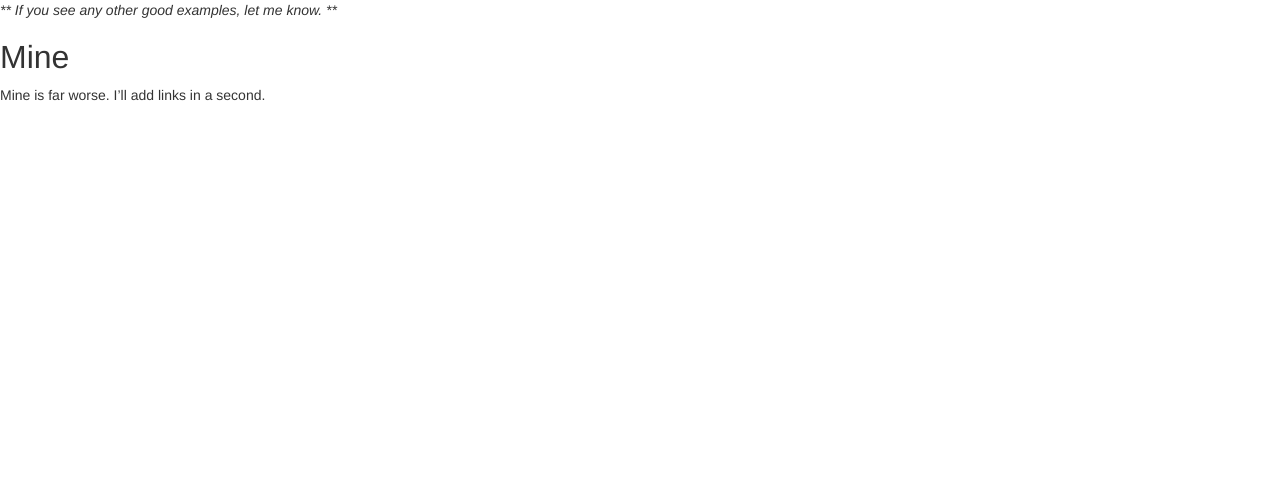
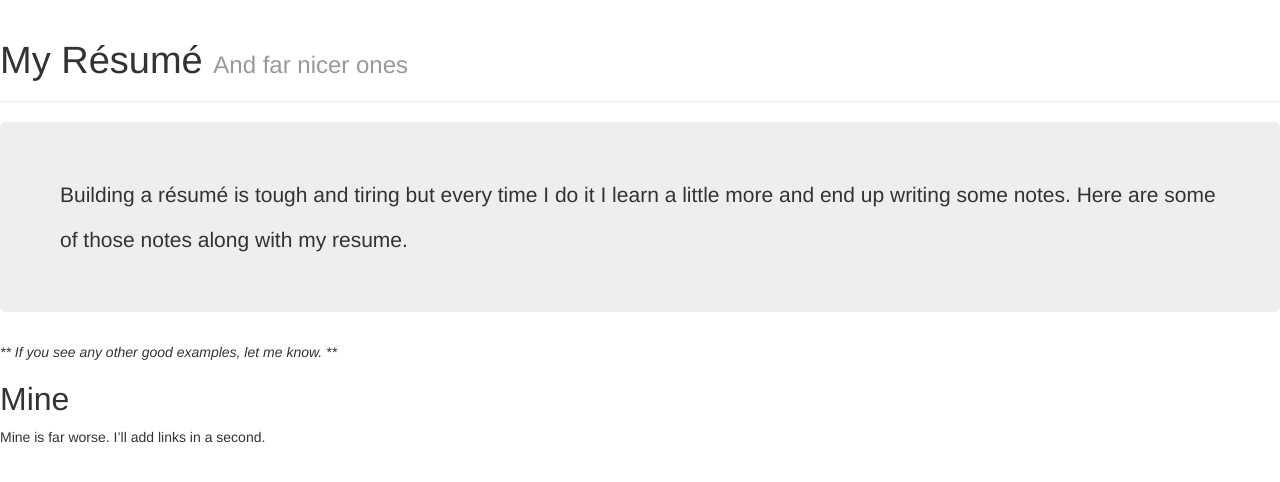
Before and after one commit to porcoesphino/bodey-cv, a Jekyll site: the page built from index.markdown, in a window 1280 px wide. Shown: the top 482 px of the page. Built offline with Jekyll 4.4.1, drawn with Linux system fonts in a browser that asks for light colours.

Commit message:
Opps. Need a change

```diff
--- a/index.markdown
+++ b/index.markdown
@@ -3,6 +3,13 @@ layout: default
 title: My Résumé, and a few others
 ---
 
+<div class="page-header">
+  <h1>My Résumé <small>And far nicer ones</small></h1>
+</div>
+
+<div class="jumbotron">
+Building a résumé is tough and tiring but every time I do it I learn a little more and end up writing some notes. Here are some of those notes along with my resume.
+</div>
 
 
 
```
